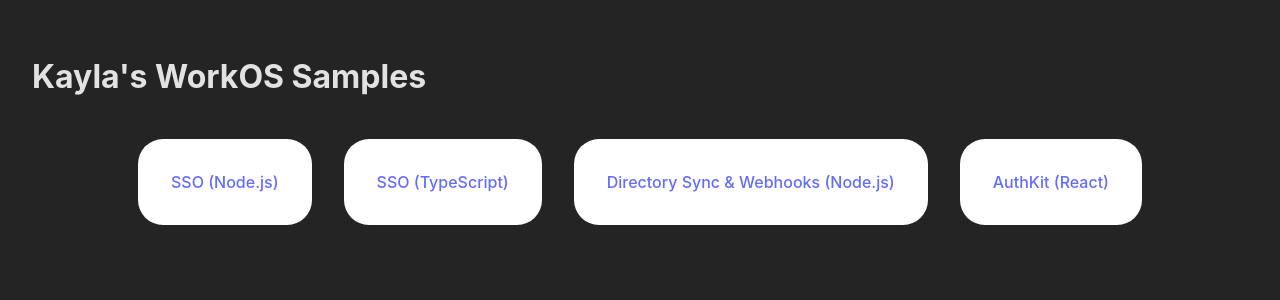
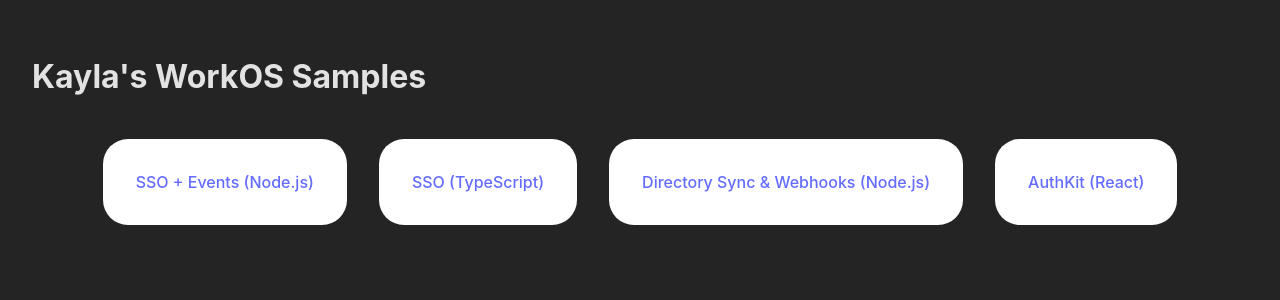
Before and after one commit to kaylagordon/workos-samples, a React (Vite) app: page / in a window 1280 px wide. Shown: the top 300 px of the page. Built offline with nearby package versions, Linux system fonts and the light colour scheme.

Commit message:
Add events

```diff
--- a/src/appsData.js
+++ b/src/appsData.js
@@ -1,6 +1,6 @@
 const appsData = [
   {
-    category: 'SSO',
+    category: 'SSO + Events',
     language: 'Node.js',
     codeToCopy: 'cd && cd example-apps/node-example-applications/node-sso-example && code . && nodemon index.js',
     url: 'http://localhost:8000'
```
